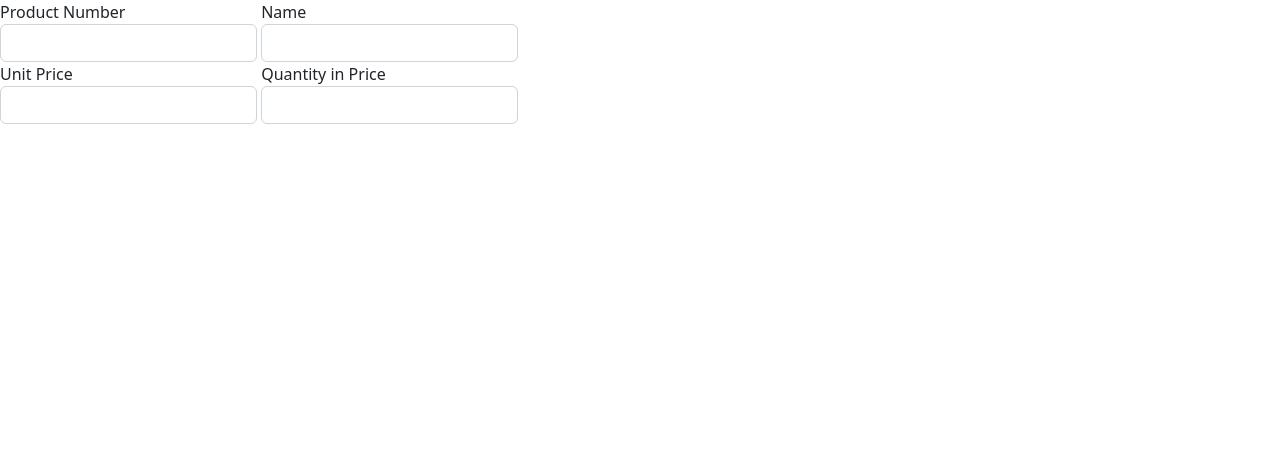
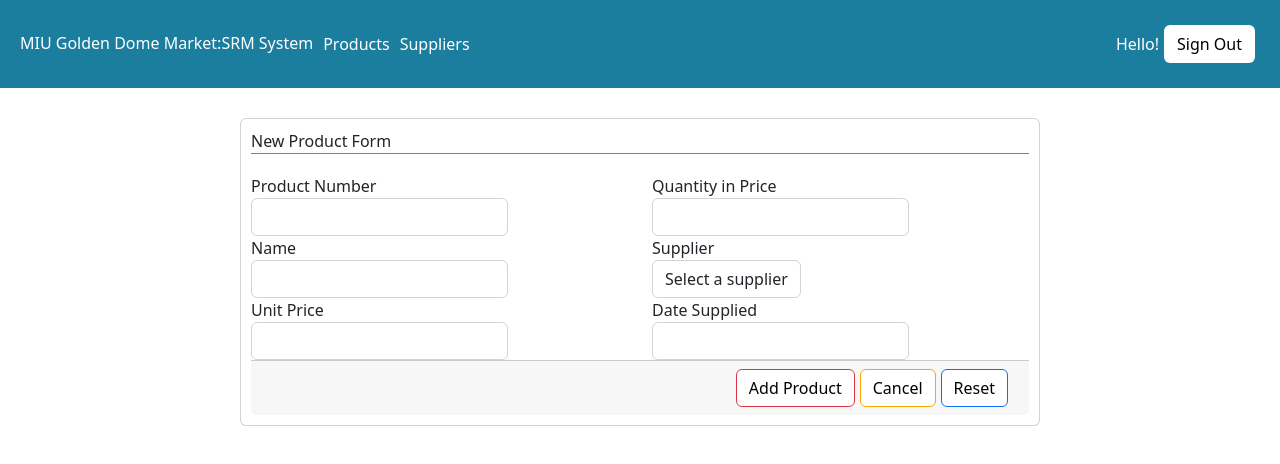
Before and after one commit to pjconnect/MIU-WAP-Labs, a plain HTML site: page webform2.html in a window 1280 px wide. Drawn offline with nearby package versions, Linux system fonts and the light colour scheme.

Commit message:
Fix web form

```diff
--- /dev/null
+++ b/webform.css
@@ -0,0 +1,56 @@
+nav{
+    background-color: #1c7e9e;
+    color: white;
+    display: flex;
+    justify-content: space-between;
+    padding: 20px;
+}
+
+nav div{
+    display: flex;
+    align-items: center;
+}
+
+nav h2{
+    font-size: 16px;
+    margin-bottom: 0;
+    margin-right: 10px;
+}
+
+.card{
+    max-width: 800px;
+    margin: auto;
+    padding: 10px;
+    margin-top: 30px;
+}
+
+.title{
+    font-style: 25px;
+    border-bottom: 1px solid gray;
+    margin-bottom: 20px;
+}
+
+.btn-cancel{
+    border: 1px solid orange;
+}
+.btn{
+    background: white;
+    color: black;
+    margin-right: 5px;
+    margin-right: 5px;
+}
+
+.card-footer{
+    display: flex;
+    justify-content: flex-end;
+}
+
+a{
+    margin-right: 10px;
+    color: white;
+    text-decoration: none;
+}
+
+nav button{
+    margin: 5px;
+}
--- a/webform2.html
+++ b/webform2.html
@@ -1,5 +1,6 @@
 <!DOCTYPE html>
 <html lang="en">
+
 <head>
     <meta charset="UTF-8">
     <meta http-equiv="X-UA-Compatible" content="IE=edge">
@@ -7,36 +8,85 @@
     <title>WAP | Web Form 2</title>
     <link rel="stylesheet" href="https://cdn.jsdelivr.net/npm/bootstrap@5.2.3/dist/css/bootstrap.min.css"
         integrity="sha384-rbsA2VBKQhggwzxH7pPCaAqO46MgnOM80zW1RWuH61DGLwZJEdK2Kadq2F9CUG65" crossorigin="anonymous">
+    <link rel="stylesheet" href="./webform.css">
 </head>
+
 <body>
     <nav>
-
+        <div>
+            <h2>MIU Golden Dome Market:SRM System </h2>
+            <a href="#">Products</a>
+            <a href="#">Suppliers</a>
+        </div>
+        <div>
+            <div class="name ml-2 mr-2">Hello!</div>
+            <button class="btn btn-seconday ml-2">Sign Out</button>
+        </div>
     </nav>
+    <div class="card">
+        <div class="card-head">
+            <div class="title">
+                New Product Form
+            </div>
+        </div>
+        <div class="card-boady">
             <form action="./" id="form">
                 <div class="row">
-            <div class="col">
-
+                    <div class="col-6">
                         <label>
                             Product Number
                             <input class="form-control">
                         </label>
-                <label>
-                    Name
-                    <input class="form-control">
-                </label>
-                <label>
-                    Unit Price
-                    <input class="form-control">
-                </label>
+                    </div>
+                    <div class="col-6">
                         <label>
                             Quantity in Price
                             <input class="form-control">
                         </label>
                     </div>
-            <div class="col">
+                </div>
+                <div class="row">
+                    <div class="col-6">
+                        <label>
+                            Name
+                            <input class="form-control">
+                        </label>
+                    </div>
+                    <div class="col-6">
+                        <label>
+                            Supplier
+                            <select class="form-control">
+                                <option>Select a supplier</option>
+                                <option>A</option>
+                                <option>B</option>
+                            </select>
 
+                        </label>
+                    </div>
+                </div>
+                <div class="row">
+                    <div class="col-6">
+                        <label>
+                            Unit Price
+                            <input class="form-control" type="number">
+                        </label>
+                    </div>
+                    <div class="col-6">
+                        <label>
+                            Date Supplied
+                            <input class="form-control" type="datetime">
+                        </label>
                     </div>
                 </div>
             </form>
+            <div class="card-footer">
+                <button class="btn btn-danger">Add Product</button>
+                <button class="btn btn-cancel">Cancel</button>
+                <button type="reset" class="btn btn-primary">Reset</button>
+            </div>
+        </div>
+
+    </div>
 </body>
+
 </html>
```
Also changed, not shown: webform1.html (+5 -2 lines). Lines whose indentation alone changed are shown as unchanged.
